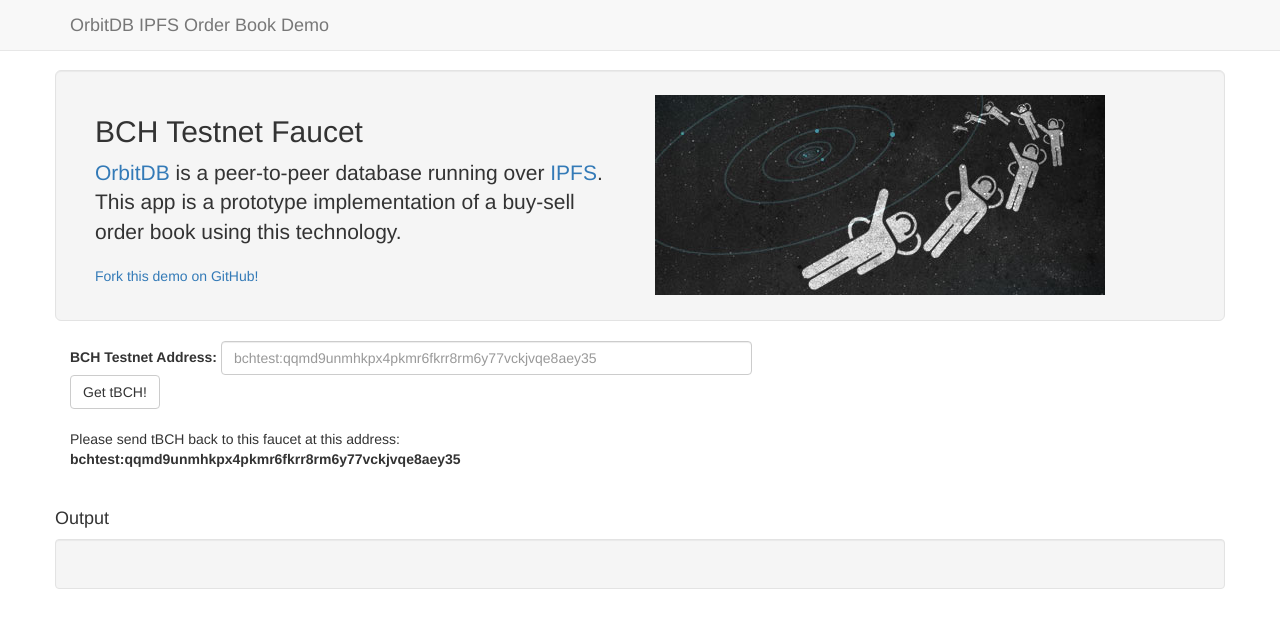
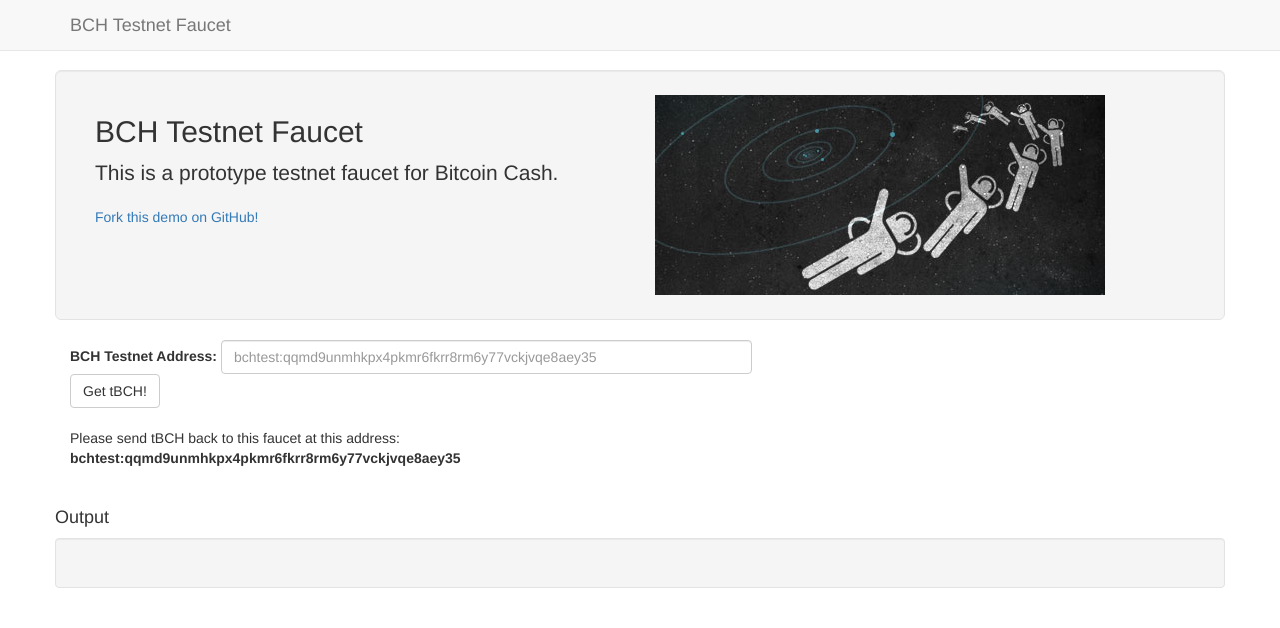
Before and after one commit to christroutner/testnet-faucet, a website: page front-end/index.html in a window 1280 px wide. Drawn offline with Linux system fonts and the light colour scheme.

Commit message:
More front end updates

```diff
--- a/front-end/index.html
+++ b/front-end/index.html
@@ -4,7 +4,7 @@
   <meta charset="utf-8">
   <meta http-equiv="X-UA-Compatible" content="IE=edge">
   <meta name="viewport" content="width=device-width, initial-scale=1">
-  <title>orbitDB Order Book Demo</title>
+  <title>BCH Testnet Faucet</title>
 
   <link href="css/bootstrap.min.css" media="all" rel="stylesheet" />
   <link href="css/main.css" media="all" rel="stylesheet" />
@@ -21,7 +21,7 @@
 <header class='navbar navbar-default navbar-fixed-top'>
   <nav class='container' role='navigation'>
     <div class='navbar-header'>
-      <a href='index.html' class='navbar-brand'>OrbitDB IPFS Order Book Demo</a>
+      <a href='index.html' class='navbar-brand'>BCH Testnet Faucet</a>
     </div>
   </nav>
 </header>
@@ -32,14 +32,10 @@
       <div class='col-md-6'>
         <h2>BCH Testnet Faucet</h2>
         <p class='lead'>
-          <a href="https://github.com/orbitdb/orbit-db" target="_blank">OrbitDB</a>
-          is a peer-to-peer database running over
-          <a href="https://ipfs.io/" target="_blank">IPFS</a>.
-          This app is a prototype implementation of a buy-sell order book
-          using this technology.
+          This is a prototype testnet faucet for Bitcoin Cash.
         </p>
         <p>
-          <a href="https://github.com/christroutner/orbit-tests" target="_blank">Fork this demo on GitHub!</a>
+          <a href="https://github.com/christroutner/testnet-faucet" target="_blank">Fork this demo on GitHub!</a>
         </p>
       </div>
       <div class='col-md-6 visible-md visible-lg'>
```
